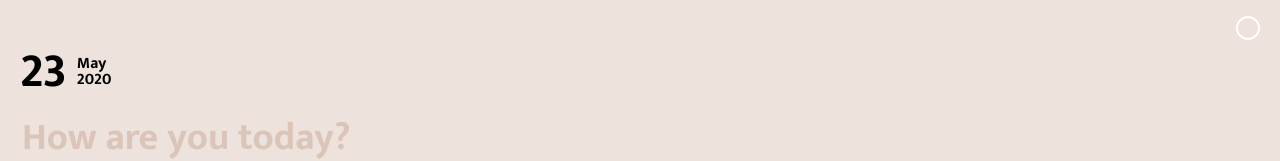
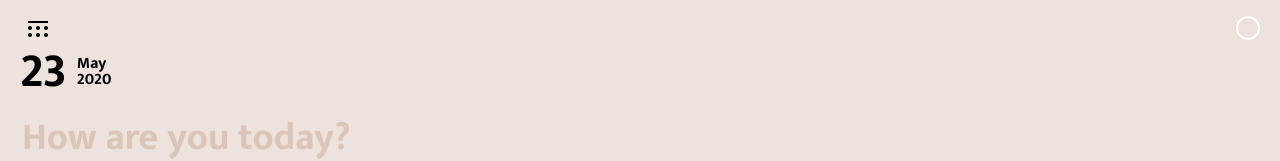
Before and after one commit to giovannijoao/weather-diary, a React (Create React App) app: page / in a window 1280 px wide. Shown: the top 161 px of the page. Built offline with nearby package versions, Linux system fonts and the light colour scheme.

Commit message:
Dispatch to Calendar Page

```diff
--- /dev/null
+++ b/src/assets/calendar_24/index.jsx
@@ -0,0 +1,6 @@
+import React from 'react';
+import { SVG } from './styles';
+
+export default () => <SVG>
+    <path id="calendar24path" fillRule="evenodd" clipRule="evenodd" d="M22 4H2V6H22V4ZM22 11C22 12.1046 21.1046 13 20 13C18.8954 13 18 12.1046 18 11C18 9.89543 18.8954 9 20 9C21.1046 9 22 9.89543 22 11ZM6 18C6 19.1046 5.10457 20 4 20C2.89543 20 2 19.1046 2 18C2 16.8954 2.89543 16 4 16C5.10457 16 6 16.8954 6 18ZM12 20C13.1046 20 14 19.1046 14 18C14 16.8954 13.1046 16 12 16C10.8954 16 10 16.8954 10 18C10 19.1046 10.8954 20 12 20ZM22 18C22 19.1046 21.1046 20 20 20C18.8954 20 18 19.1046 18 18C18 16.8954 18.8954 16 20 16C21.1046 16 22 16.8954 22 18ZM6 11C6 12.1046 5.10457 13 4 13C2.89543 13 2 12.1046 2 11C2 9.89543 2.89543 9 4 9C5.10457 9 6 9.89543 6 11ZM12 13C13.1046 13 14 12.1046 14 11C14 9.89543 13.1046 9 12 9C10.8954 9 10 9.89543 10 11C10 12.1046 10.8954 13 12 13Z" fill="white" />
+</SVG>
--- /dev/null
+++ b/src/assets/calendar_24/styles.jsx
@@ -0,0 +1,10 @@
+import styled from "styled-components";
+
+export const SVG = styled.svg`
+    width: 24px;
+    height: 24px;
+
+    path {
+        fill: #000;
+    }
+`
--- a/src/components/header/index.jsx
+++ b/src/components/header/index.jsx
@@ -1,9 +1,17 @@
 import React from 'react';
-import { Header } from './styles';
+import { Header, CalendarIcon } from './styles';
 import { ColorPickerComponent } from '../colorPicker';
+import CalendarSVG from '../../assets/calendar_24';
+import { useDispatch } from 'react-redux';
+import { push } from 'connected-react-router';
 
 export const HeaderComponent = () => {
+    const dispatch = useDispatch();
+    const goToCalendar = () => dispatch(push('/calendar'));
     return <Header>
+        <CalendarIcon onClick={goToCalendar}>
+            <CalendarSVG />
+        </CalendarIcon>
         <ColorPickerComponent />
     </Header>
 }
--- a/src/components/header/styles.jsx
+++ b/src/components/header/styles.jsx
@@ -1,5 +1,4 @@
 import styled from "styled-components";
-
 export const Header = styled.nav`
     margin: 0 20px;
     grid-area: header;
@@ -8,3 +7,14 @@ export const Header = styled.nav`
         ". bubbles-container" min-content
         / auto min-content;
 `
+
+export const CalendarIcon = styled.button`
+    border: 0;
+    width: 24px;
+    height: 24px;
+    background-color: transparent;
+
+    &:focus {
+        outline: none;
+    }
+`
```
